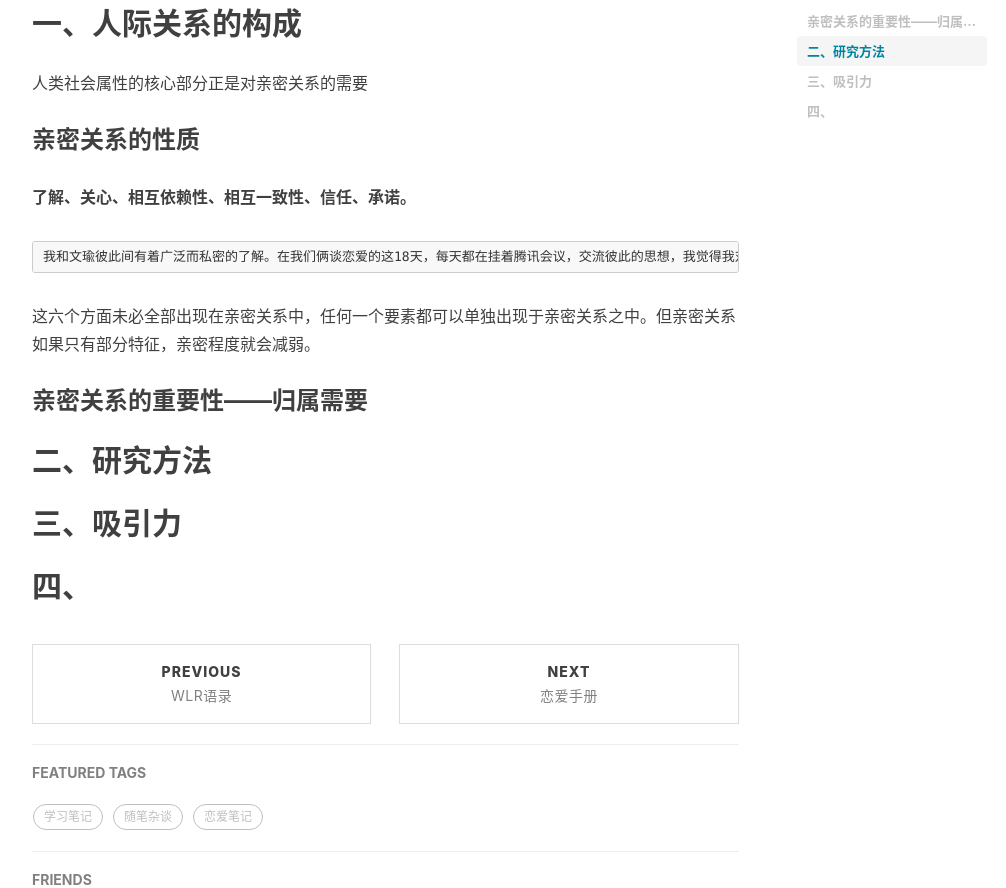
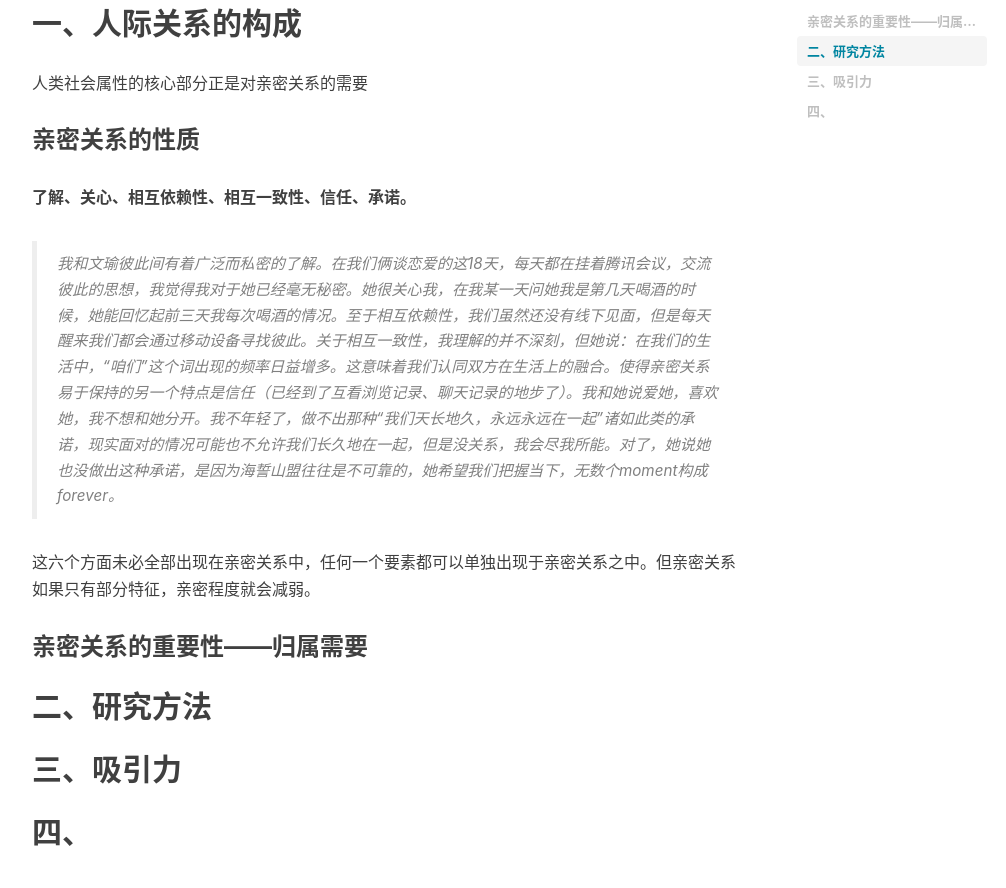
Before and after one commit to bingchuH/bingchuH.github.io, a Jekyll site: the page built from _posts/2023-08-06-亲密关系.md, in a window 1280 px wide. Shown: the part 677-1565 px from the top of the page, without its empty margins (233-1239 px from the left). Built offline with Jekyll 4.4.1, drawn with Linux system fonts in a browser that asks for light colours; nearby versions of some CDN libraries; comment, search, counter and statistics services are not loaded.

Commit message:
modified

```diff
--- a/_posts/2023-08-06-亲密关系.md
+++ b/_posts/2023-08-06-亲密关系.md
@@ -18,7 +18,7 @@ tags:
 ### 亲密关系的性质
 **了解、关心、相互依赖性、相互一致性、信任、承诺。**
 
-    我和文瑜彼此间有着广泛而私密的了解。在我们俩谈恋爱的这18天，每天都在挂着腾讯会议，交流彼此的思想，我觉得我对于她已经毫无秘密。她很关心我，在我某一天问她我是第几天喝酒的时候，她能回忆起前三天我每次喝酒的情况。至于相互依赖性，我们虽然还没有线下见面，但是每天醒来我们都会通过移动设备寻找彼此。关于相互一致性，我理解的并不深刻，但她说：在我们的生活中，“咱们”这个词出现的频率日益增多。这意味着我们认同双方在生活上的融合。使得亲密关系易于保持的另一个特点是信任（已经到了互看浏览记录、聊天记录的地步了）。我和她说爱她，喜欢她，我不想和她分开。我不年轻了，做不出那种“我们天长地久，永远永远在一起”诸如此类的承诺，现实面对的情况可能也不允许我们长久地在一起，但是没关系，我会尽我所能。对了，她说她也没做出这种承诺，是因为海誓山盟往往是不可靠的，她希望我们把握当下，无数个moment构成forever。
+>我和文瑜彼此间有着广泛而私密的了解。在我们俩谈恋爱的这18天，每天都在挂着腾讯会议，交流彼此的思想，我觉得我对于她已经毫无秘密。她很关心我，在我某一天问她我是第几天喝酒的时候，她能回忆起前三天我每次喝酒的情况。至于相互依赖性，我们虽然还没有线下见面，但是每天醒来我们都会通过移动设备寻找彼此。关于相互一致性，我理解的并不深刻，但她说：在我们的生活中，“咱们”这个词出现的频率日益增多。这意味着我们认同双方在生活上的融合。使得亲密关系易于保持的另一个特点是信任（已经到了互看浏览记录、聊天记录的地步了）。我和她说爱她，喜欢她，我不想和她分开。我不年轻了，做不出那种“我们天长地久，永远永远在一起”诸如此类的承诺，现实面对的情况可能也不允许我们长久地在一起，但是没关系，我会尽我所能。对了，她说她也没做出这种承诺，是因为海誓山盟往往是不可靠的，她希望我们把握当下，无数个moment构成forever。
 
 这六个方面未必全部出现在亲密关系中，任何一个要素都可以单独出现于亲密关系之中。但亲密关系如果只有部分特征，亲密程度就会减弱。
 
```
